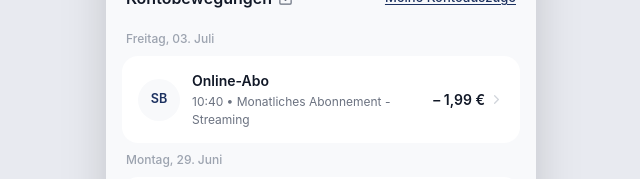
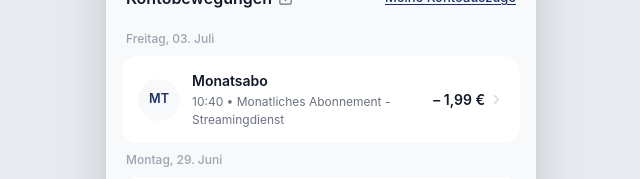
Before and after one commit to Engrfran6/nikel-custom-dash, a Next.js app: page / in a window 1280 px wide. Shown: the part 157-336 px from the top of the page, without its empty margins (319-959 px from the left). Built offline with nearby package versions, Linux system fonts and the light colour scheme.

Commit message:
11th commit

```diff
--- a/app/page.tsx
+++ b/app/page.tsx
@@ -55,10 +55,10 @@ const TRANSACTIONS: TxGroup[] = [
     items: [
       {
         id: 3,
-        initials: "SB",
-        name: "Online-Abo",
+        initials: "MT",
+        name: "Monatsabo",
         time: "10:40",
-        desc: "Monatliches Abonnement - Streaming",
+        desc: "Monatliches Abonnement - Streamingdienst",
         amount: -1.99,
       },
     ],
```
